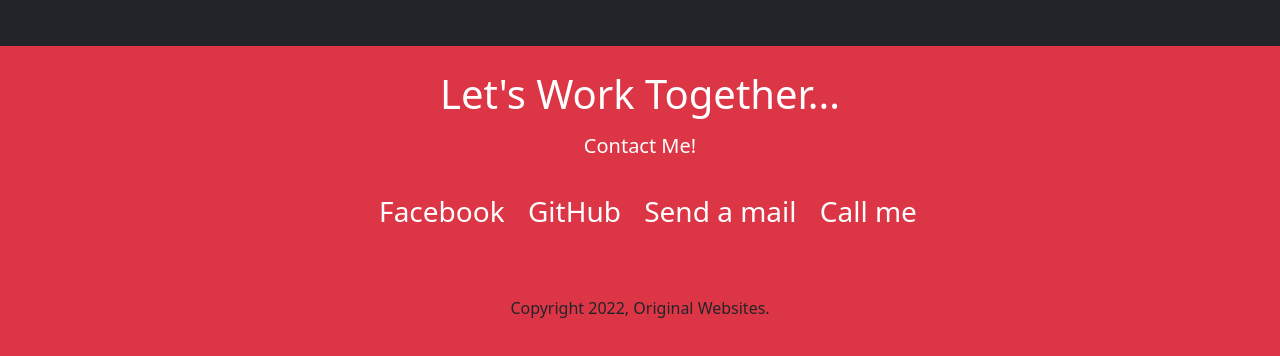
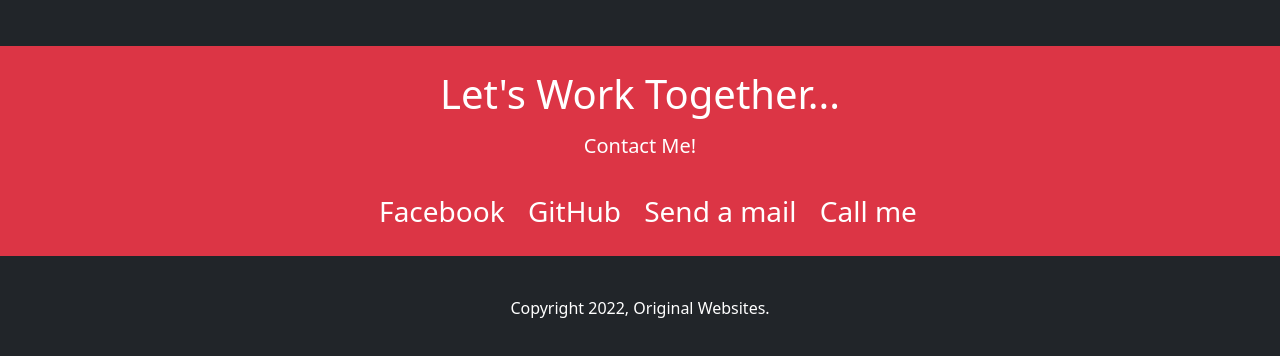
Before and after one commit to PeterE0A/peter.github.io, a plain HTML site: page my-portfolio.html in a window 1280 px wide. Shown: the part 1567-1923 px from the top of the page. Drawn offline with nearby package versions, Linux system fonts and the light colour scheme.

Commit message:
new footer color

```diff
--- a/my-portfolio.html
+++ b/my-portfolio.html
@@ -132,9 +132,9 @@
       </section>
 
 
-      <section id="footer" class="bg-danger p-4 mb-0 text-center">
+      <section id="footer" class="bg-dark p-4 mb-0 text-center">
           <div class="copyright">
-            <p class="mt-3">Copyright 2022, Original Websites.</p>
+            <p class="mt-3 text-white">Copyright 2022, Original Websites.</p>
           </div>
       </section>
 
```
